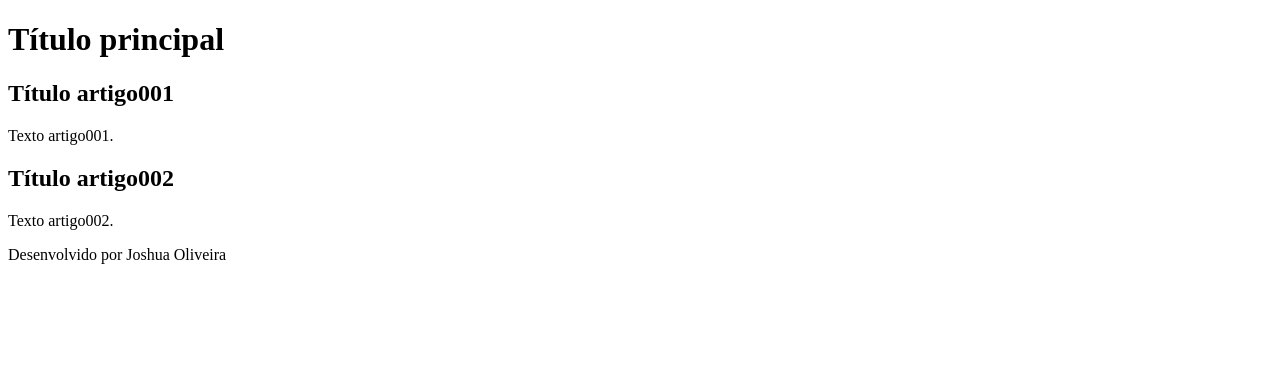
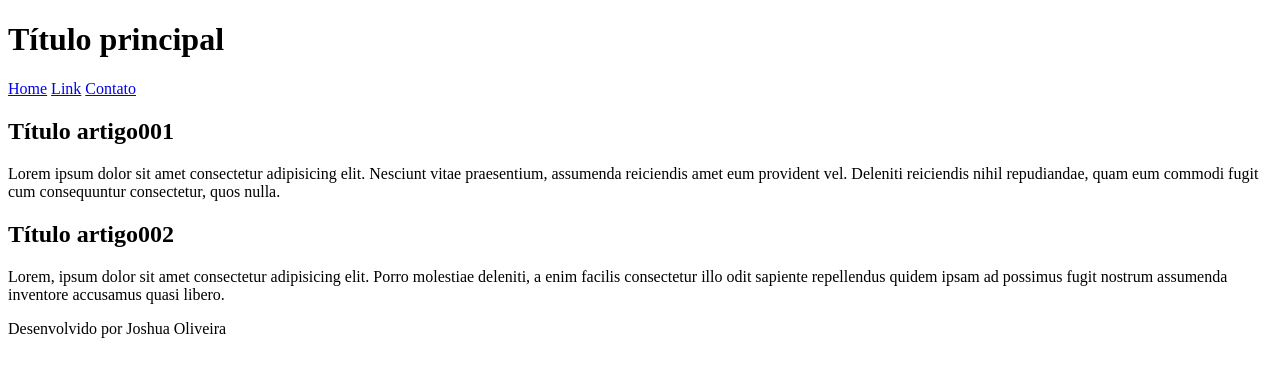
Before and after one commit to joshuaoliveira123/git-github, a plain HTML site: page index.html in a window 1280 px wide. Drawn offline with Linux system fonts and the light colour scheme.

Commit message:
Atualização index.html
Html básico escrito.

```diff
--- a/index.html
+++ b/index.html
@@ -7,30 +7,35 @@
     <title>Exemplo</title>
 </head>
 <body>
-    <header>
-        <h1>
+    <header id="cabecalho">
+        <h1 id="titulo-principal">
             Título principal
         </h1>
+        <nav id="menu-principal">
+            <a id="home" href="#">Home</a>
+            <a id="link" href="#">Link</a>
+            <a id="contato" href="#">Contato</a>
+        </nav>
     </header>
-    <main>
-        <article>
-            <h2>
+    <main id="main">
+        <article class="artigo">
+            <h2 class="titulo-artigo">
                 Título artigo001
             </h2>
             <p>
-                Texto artigo001.
+               Lorem ipsum dolor sit amet consectetur adipisicing elit. Nesciunt vitae praesentium, assumenda reiciendis amet eum provident vel. Deleniti reiciendis nihil repudiandae, quam eum commodi fugit cum consequuntur consectetur, quos nulla.
             </p>
         </article>
-        <article>
-            <h2>
+        <article class="artigo">
+            <h2 class="titulo-artigo">
                 Título artigo002
             </h2>
             <p>
-                Texto artigo002.
+                Lorem, ipsum dolor sit amet consectetur adipisicing elit. Porro molestiae deleniti, a enim facilis consectetur illo odit sapiente repellendus quidem ipsam ad possimus fugit nostrum assumenda inventore accusamus quasi libero.
             </p>
         </article>
     </main>
-    <footer>
+    <footer id="rodape">
         Desenvolvido por Joshua Oliveira
     </footer>
 </body>
```
